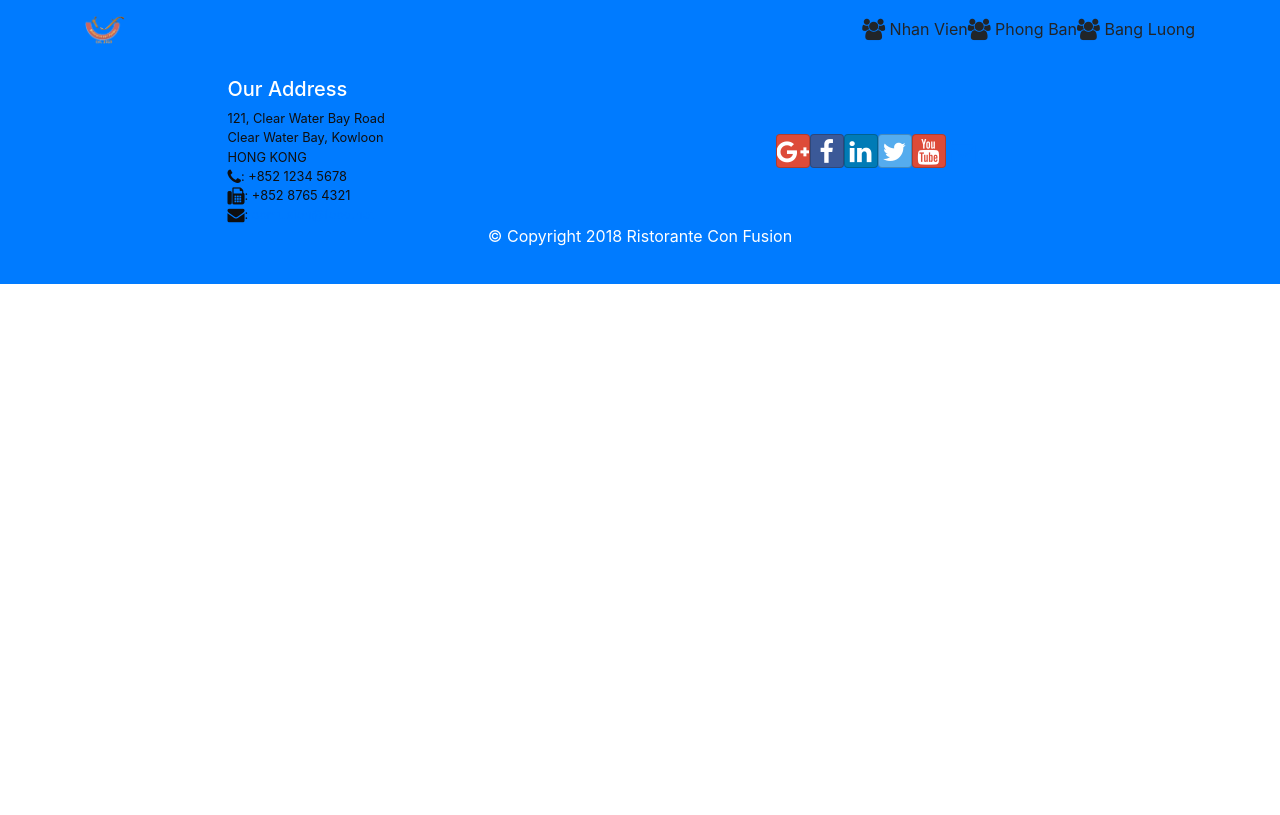
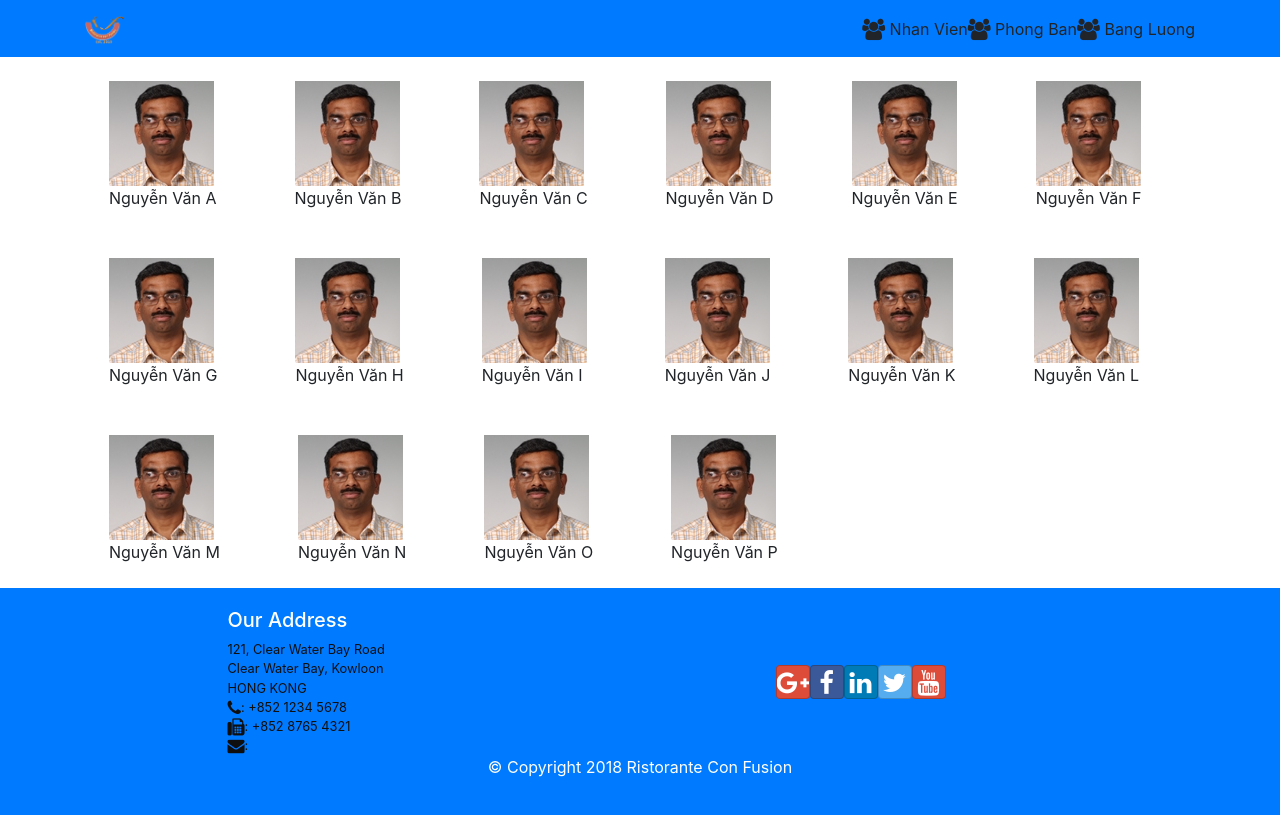
Before and after one commit to bntuan/funix-reactjs-asm, a React (Create React App) app: page /nhanvien in a window 1280 px wide. Built offline with nearby package versions, Linux system fonts and the light colour scheme.

Commit message:
upload danh sach nhan vien

```diff
--- a/src/App.js
+++ b/src/App.js
@@ -1,14 +1,17 @@
 import React, { Component } from 'react';
 import './App.css';
 import Main from './components/Main'
+import {BrowserRouter} from 'react-router-dom'
 
 class App extends Component {
 
   render() {
     return (
-      <div className="App">
-        <Main />
-      </div>
+      <BrowserRouter>
+        <div className="App">
+          <Main />
+        </div>
+      </BrowserRouter>
     );
   }
 }
--- a/src/components/Main.js
+++ b/src/components/Main.js
@@ -1,11 +1,22 @@
-import React from "react";
+import React, {useState} from "react";
 import Header from "./Header";
+import StaffList from "./StaffList";
 import Footer from "./Footer";
+import { Switch, Route } from 'react-router-dom';
+import { DEPARTMENTS, STAFFS } from '../shared/staffs';
 
 function Main() {
+    const [nhanvien, setNhanVien] = useState({
+        staffs: STAFFS,
+        departments: DEPARTMENTS
+    });
     return (
         <div>
             <Header />
+            <Route
+                path='/nhanvien'
+                component={() => <StaffList staffs={nhanvien.staffs} />}
+            />
             <Footer />
         </div>
     );
--- /dev/null
+++ b/src/components/StaffList.js
@@ -0,0 +1,19 @@
+import React from 'react';
+
+function StaffList(props) {
+    const dsNhanVien = props.staffs.map(nv => {
+        return <div key={nv.id}>
+            <div className='col-12 m-4'>
+                <img src={nv.image} alt={nv.name} />
+                <p>{nv.name }</p>
+            </div>
+        </div>
+    })
+    return (
+        <div className='container'>
+            <div className='row'>{dsNhanVien}</div>
+        </div>
+    );
+}
+
+export default StaffList;
--- /dev/null
+++ b/src/shared/staffs.jsx
@@ -0,0 +1,212 @@
+export const DEPARTMENTS =
+    [
+        {
+            id: "Dept01",
+            name: "Sale",
+            numberOfStaff: 1
+        },
+        {
+            id: "Dept02",
+            name: "HR",
+            numberOfStaff: 3
+        },
+        {
+            id: "Dept03",
+            name: "Marketing",
+            numberOfStaff: 2
+        },
+        {
+            id: "Dept04",
+            name: "IT",
+            numberOfStaff: 1
+        },
+        {
+            id: "Dept05",
+            name: "Finance",
+            numberOfStaff: 11
+        }
+    ]
+export const ROLE = {
+    NORMAL_STAFF: "Nhân viên",
+    MANAGER_STAFF: "Quản lý"
+}
+export const STAFFS =
+    [
+        {
+            id: 0,
+            name: "Nguyễn Văn A",
+            doB: "1999-01-01T08:59:00.000Z",
+            salaryScale: 1.1,
+            startDate: "2019-04-30T08:59:00.000Z",
+            department: DEPARTMENTS[0],
+            annualLeave: 1,
+            overTime: 1,
+            image: '/assets/images/alberto.png',
+        },
+        {
+            id: 1,
+            name: "Nguyễn Văn B",
+            doB: "2000-01-01T08:59:00.000Z",
+            salaryScale: 1.2,
+            startDate: "2019-04-30T08:59:00.000Z",
+            department: DEPARTMENTS[1],
+            annualLeave: 2,
+            overTime: 3,
+            image: '/assets/images/alberto.png',
+        },
+        {
+            id: 2,
+            name: "Nguyễn Văn C",
+            doB: "2001-01-01T08:59:00.000Z",
+            salaryScale: 1,
+            startDate: "2019-04-30T08:59:00.000Z",
+            department: DEPARTMENTS[3],
+            annualLeave: 4,
+            overTime: 5,
+            image: '/assets/images/alberto.png',
+        },
+        {
+            id: 3,
+            name: "Nguyễn Văn D",
+            doB: "2002-01-01T08:59:00.000Z",
+            salaryScale: 1,
+            startDate: "2019-04-30T08:59:00.000Z",
+            department: DEPARTMENTS[2],
+            annualLeave: 6,
+            overTime: 7,
+            image: '/assets/images/alberto.png',
+        },
+        {
+            id: 4,
+            name: "Nguyễn Văn E",
+            doB: "1999-01-01T08:59:00.000Z",
+            salaryScale: 1,
+            startDate: "2019-04-30T08:59:00.000Z",
+            department: DEPARTMENTS[2],
+            annualLeave: 8,
+            overTime: 1,
+            image: '/assets/images/alberto.png',
+        },
+        {
+            id: 5,
+            name: "Nguyễn Văn F",
+            doB: "2003-01-01T08:59:00.000Z",
+            salaryScale: 1,
+            startDate: "2019-04-30T08:59:00.000Z",
+            department: DEPARTMENTS[4],
+            annualLeave: 9,
+            overTime: 10,
+            image: '/assets/images/alberto.png',
+        },
+        {
+            id: 6,
+            name: "Nguyễn Văn G",
+            doB: "2003-01-01T08:59:00.000Z",
+            salaryScale: 1,
+            startDate: "2019-04-30T08:59:00.000Z",
+            department: DEPARTMENTS[4],
+            annualLeave: 9,
+            overTime: 10,
+            image: '/assets/images/alberto.png',
+        },
+        {
+            id: 7,
+            name: "Nguyễn Văn H",
+            doB: "2003-01-01T08:59:00.000Z",
+            salaryScale: 1,
+            startDate: "2019-04-30T08:59:00.000Z",
+            department: DEPARTMENTS[2],
+            annualLeave: 9,
+            overTime: 10,
+            image: '/assets/images/alberto.png',
+        },
+        {
+            id: 8,
+            name: "Nguyễn Văn I",
+            doB: "2003-01-01T08:59:00.000Z",
+            salaryScale: 1,
+            startDate: "2019-04-30T08:59:00.000Z",
+            department: DEPARTMENTS[3],
+            annualLeave: 9,
+            overTime: 10,
+            image: '/assets/images/alberto.png',
+        },
+        {
+            id: 9,
+            name: "Nguyễn Văn J",
+            doB: "2003-01-01T08:59:00.000Z",
+            salaryScale: 1,
+            startDate: "2019-04-30T08:59:00.000Z",
+            department: DEPARTMENTS[4],
+            annualLeave: 9,
+            overTime: 10,
+            image: '/assets/images/alberto.png',
+        },
+        {
+            id: 10,
+            name: "Nguyễn Văn K",
+            doB: "2003-01-01T08:59:00.000Z",
+            salaryScale: 1,
+            startDate: "2019-04-30T08:59:00.000Z",
+            department: DEPARTMENTS[4],
+            annualLeave: 9,
+            overTime: 10,
+            image: '/assets/images/alberto.png',
+        },
+        {
+            id: 11,
+            name: "Nguyễn Văn L",
+            doB: "2003-01-01T08:59:00.000Z",
+            salaryScale: 1,
+            startDate: "2019-04-30T08:59:00.000Z",
+            department: DEPARTMENTS[4],
+            annualLeave: 9,
+            overTime: 10,
+            image: '/assets/images/alberto.png',
+        },
+        {
+            id: 12,
+            name: "Nguyễn Văn M",
+            doB: "2003-01-01T08:59:00.000Z",
+            salaryScale: 1,
+            startDate: "2019-04-30T08:59:00.000Z",
+            department: DEPARTMENTS[4],
+            annualLeave: 9,
+            overTime: 10,
+            image: '/assets/images/alberto.png',
+        },
+        {
+            id: 13,
+            name: "Nguyễn Văn N",
+            doB: "2003-01-01T08:59:00.000Z",
+            salaryScale: 1,
+            startDate: "2019-04-30T08:59:00.000Z",
+            department: DEPARTMENTS[4],
+            annualLeave: 9,
+            overTime: 10,
+            image: '/assets/images/alberto.png',
+        },
+        {
+            id: 14,
+            name: "Nguyễn Văn O",
+            doB: "2003-01-01T08:59:00.000Z",
+            salaryScale: 1,
+            startDate: "2019-04-30T08:59:00.000Z",
+            department: DEPARTMENTS[4],
+            annualLeave: 9,
+            overTime: 10,
+            image: '/assets/images/alberto.png',
+        },
+        {
+            id: 15,
+            name: "Nguyễn Văn P",
+            doB: "2003-01-01T08:59:00.000Z",
+            salaryScale: 1,
+            startDate: "2019-04-30T08:59:00.000Z",
+            department: DEPARTMENTS[4],
+            annualLeave: 9,
+            overTime: 10,
+            image: '/assets/images/alberto.png',
+        },
+
+    ]
```
